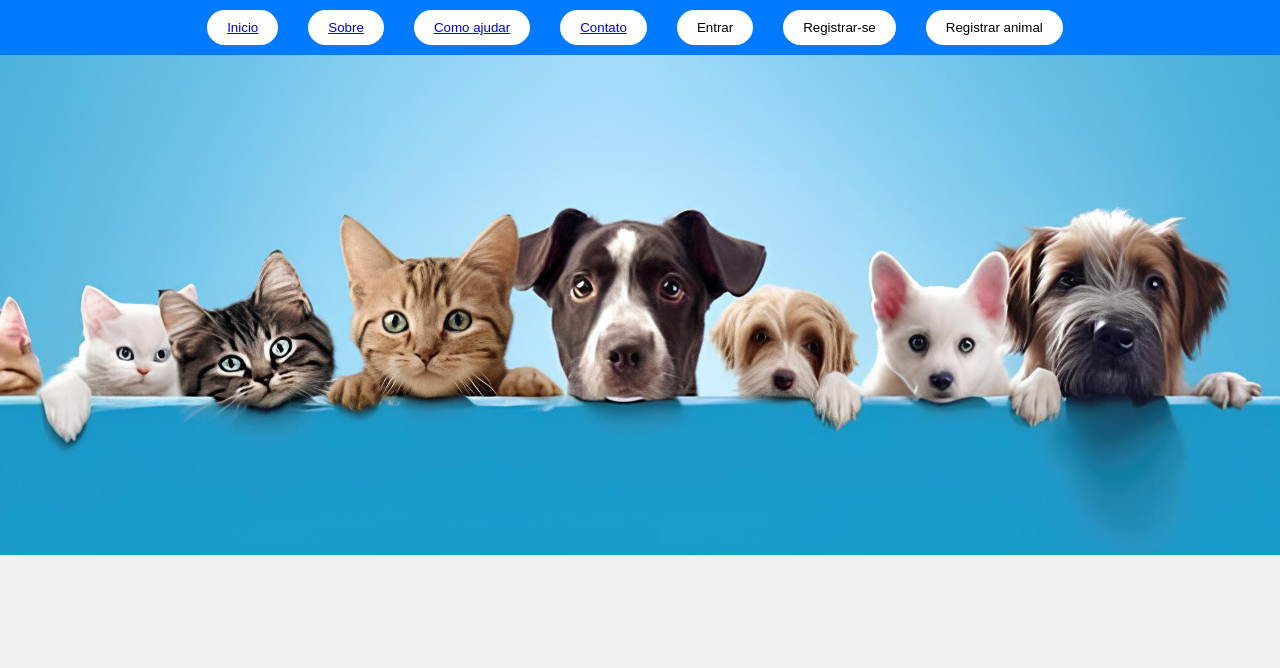
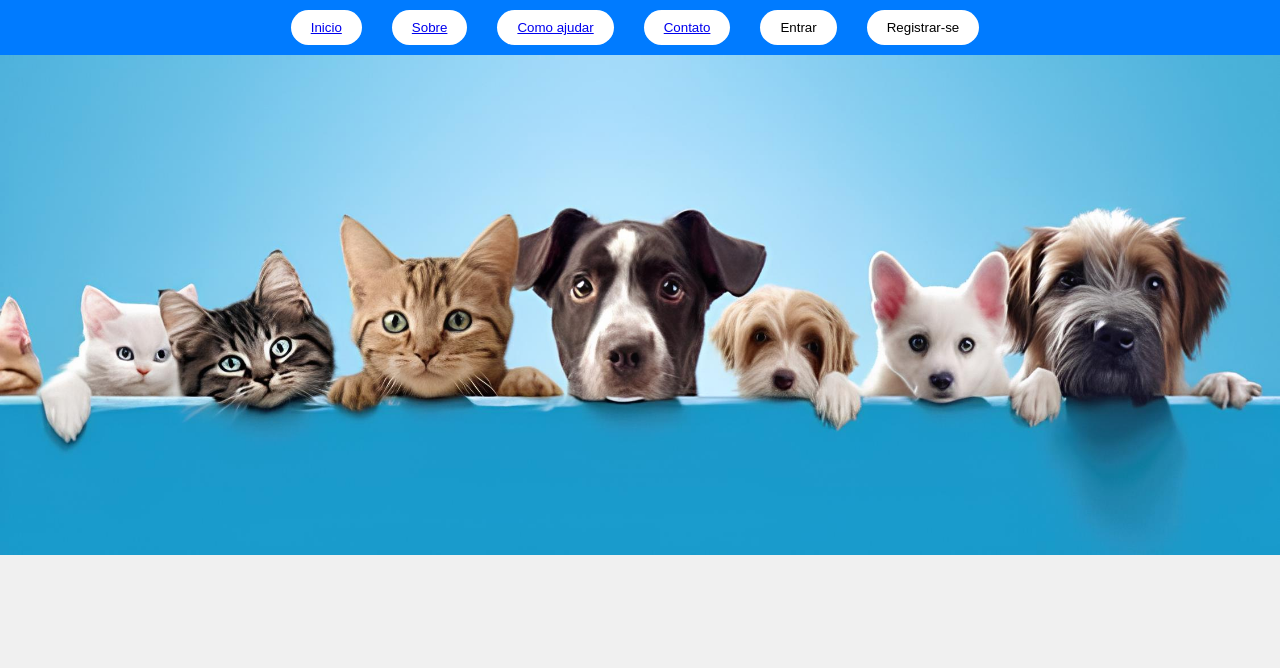
Before and after one commit to jottakkkjk/integrador_front, a plain HTML site: page index.html in a window 1280 px wide. Shown: the top 668 px of the page. Drawn offline with nearby package versions, Linux system fonts and the light colour scheme.

Commit message:
tirei o registro de animal

```diff
--- a/index.html
+++ b/index.html
@@ -21,7 +21,7 @@
                     <button class="btn2" > <a href="#contato">Contato</a></button>
                     <button class="btn2" onclick=redirectToLogin()>Entrar <a></a></button>
                     <button class="btn2" onclick=redirectToRegister()>Registrar-se</button>
-                    <button class="btn2" onclick=redirectToAnimal()>Registrar animal</button>
+                    <!-- <button class="btn2" onclick=redirectToAnimal()>Registrar animal</button> -->
                     </div>
                 </ul>
             </nav>
```
